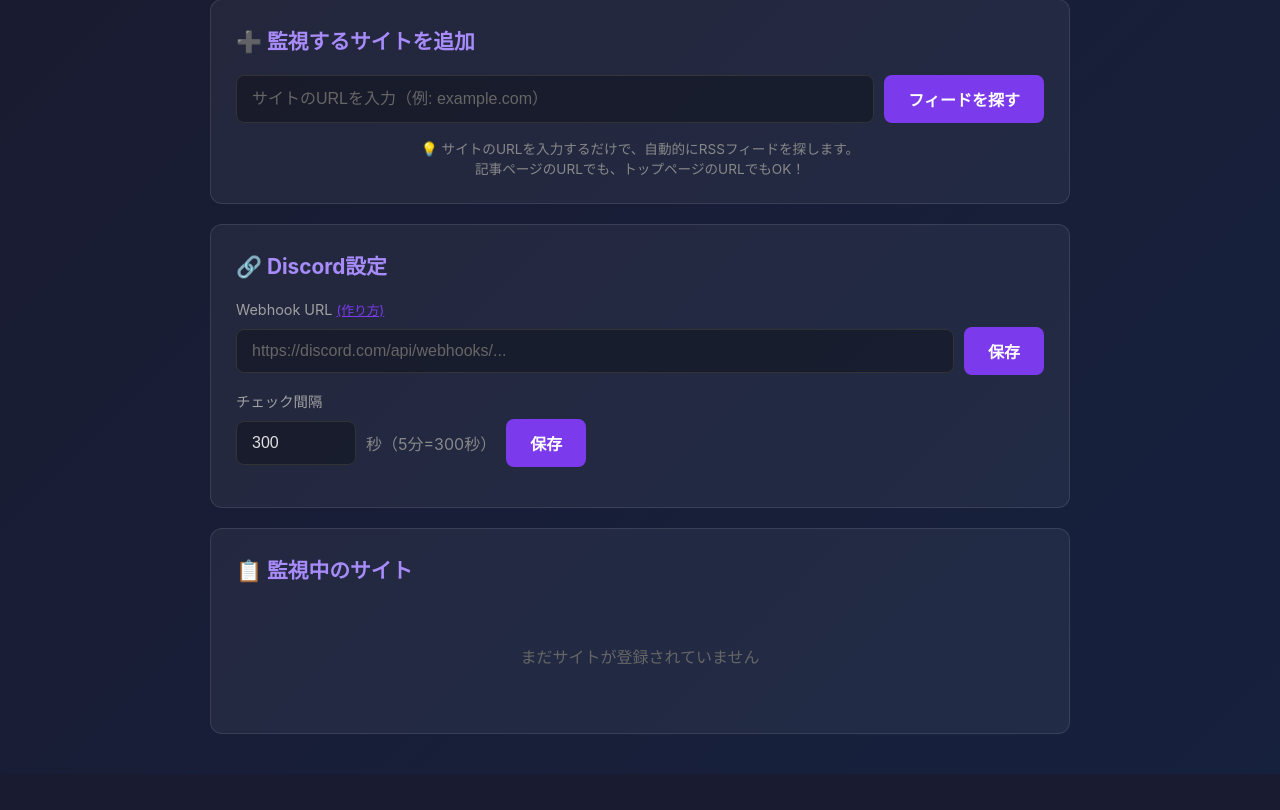
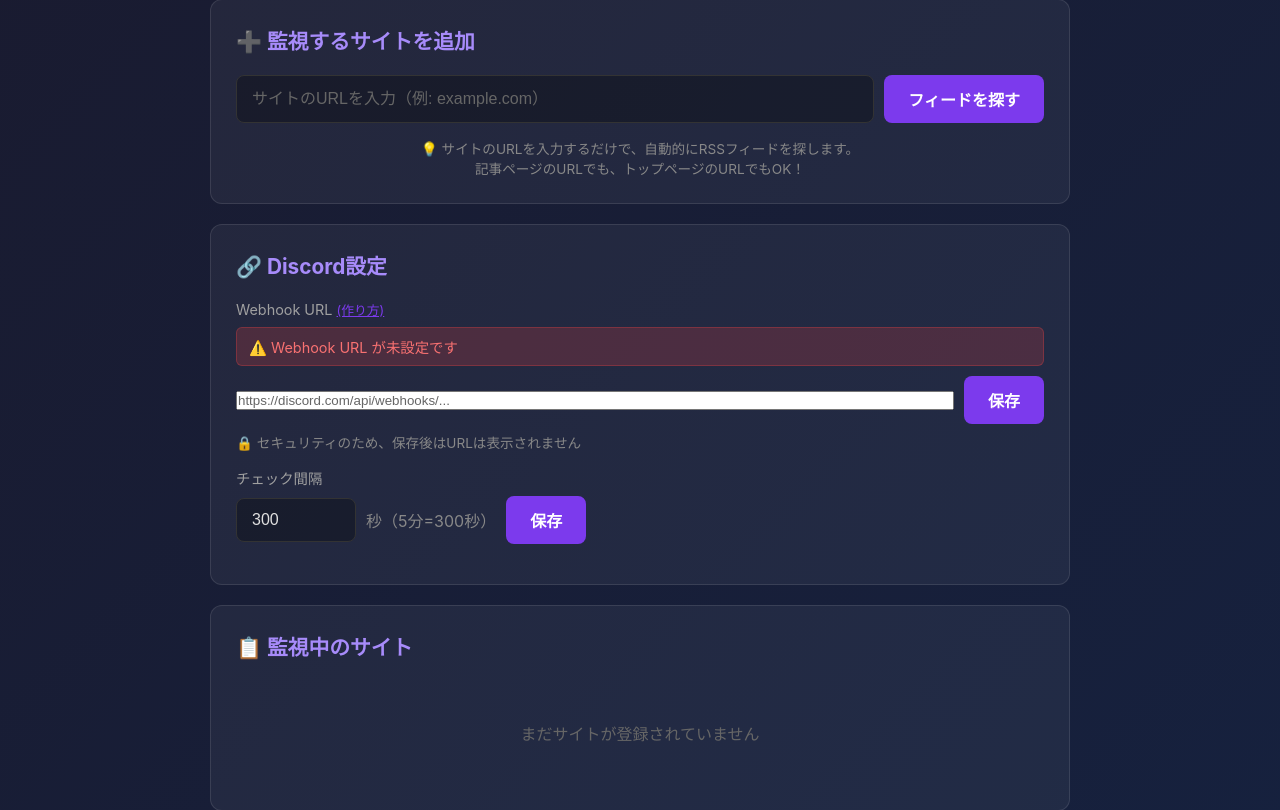
Before and after one commit to ganondorofu/rss-notify-naii, a Flask app: page / in a window 1280 px wide. Shown: the part 426-1236 px from the top of the page. Before the commit the page ends 1200 px from the top, so only its background shows below. Run offline with Flask 2, Linux system fonts and the light colour scheme; data that the repository does not hold is empty.

Commit message:
feat: Webhook URLの設定状況を表示する機能を追加
- app.py: Webhook URLの設定状況をマスクして返すようにAPIを修正
- index.html: Webhook URLの設定状況を表示するスタイルと要素を追加
- Webhook URLが設定済みか未設定かに応じて、ユーザーにフィードバックを提供する機能を実装

```diff
--- a/app.py
+++ b/app.py
@@ -364,9 +364,15 @@
 
 @app.route("/api/config", methods=["GET"])
 def get_config():
-    """設定を取得"""
+    """設定を取得（Webhook URLはマスク）"""
     config = load_config()
-    return jsonify(config)
+    # Webhook URLは設定済みかどうかだけ返す
+    webhook_url = config.get("discord_webhook_url", "")
+    config_response = {
+        "check_interval": config.get("check_interval", 300),
+        "webhook_configured": bool(webhook_url and len(webhook_url) > 10)
+    }
+    return jsonify(config_response)
 
 @app.route("/api/config", methods=["POST"])
 def update_config():
--- a/templates/index.html
+++ b/templates/index.html
@@ -234,6 +234,25 @@
         .edit-name-input:focus {
             outline: none;
             border-color: #a78bfa;
+        }
+
+        .webhook-status {
+            padding: 8px 12px;
+            border-radius: 6px;
+            margin-bottom: 10px;
+            font-size: 0.9rem;
+        }
+
+        .webhook-configured {
+            background: rgba(16, 185, 129, 0.2);
+            color: #10b981;
+            border: 1px solid rgba(16, 185, 129, 0.3);
+        }
+
+        .webhook-not-configured {
+            background: rgba(239, 68, 68, 0.2);
+            color: #f87171;
+            border: 1px solid rgba(239, 68, 68, 0.3);
         }
 
         .feed-url {
@@ -512,10 +531,12 @@
             <h2>🔗 Discord設定</h2>
             <div class="form-group">
                 <label>Webhook URL <a href="https://support.discord.com/hc/ja/articles/228383668" target="_blank" style="color: #7c3aed; font-size: 0.8rem;">(作り方)</a></label>
+                <div id="webhook-status" class="webhook-status"></div>
                 <div class="inline-form">
-                    <input type="url" id="webhook-url" placeholder="https://discord.com/api/webhooks/...">
+                    <input type="password" id="webhook-url" placeholder="https://discord.com/api/webhooks/..." autocomplete="off">
                     <button class="btn btn-primary" onclick="saveWebhook()">保存</button>
                 </div>
+                <p class="help-text" style="margin-top: 8px;">🔒 セキュリティのため、保存後はURLは表示されません</p>
             </div>
             <div class="form-group">
                 <label>チェック間隔</label>
@@ -584,7 +605,19 @@
             fetch('/api/config')
                 .then(res => res.json())
                 .then(config => {
-                    document.getElementById('webhook-url').value = config.discord_webhook_url || '';
+                    // Webhook URLは表示しない（設定済みかどうかだけ表示）
+                    const statusDiv = document.getElementById('webhook-status');
+                    if (config.webhook_configured) {
+                        statusDiv.className = 'webhook-status webhook-configured';
+                        statusDiv.innerHTML = '✅ Webhook URL 設定済み';
+                    } else {
+                        statusDiv.className = 'webhook-status webhook-not-configured';
+                        statusDiv.innerHTML = '⚠️ Webhook URL が未設定です';
+                    }
+                    document.getElementById('webhook-url').value = '';
+                    document.getElementById('webhook-url').placeholder = config.webhook_configured
+                        ? '新しいURLを入力して更新...'
+                        : 'https://discord.com/api/webhooks/...';
                     document.getElementById('check-interval').value = config.check_interval || 300;
                 });
         }
@@ -851,14 +884,28 @@
         }
 
         function saveWebhook() {
-            const url = document.getElementById('webhook-url').value;
+            const url = document.getElementById('webhook-url').value.trim();
+
+            if (!url) {
+                showToast('Webhook URLを入力してください', 'error');
+                return;
+            }
+
+            if (!url.startsWith('https://discord.com/api/webhooks/')) {
+                showToast('有効なDiscord Webhook URLを入力してください', 'error');
+                return;
+            }
+
             fetch('/api/config', {
                 method: 'POST',
                 headers: {'Content-Type': 'application/json'},
                 body: JSON.stringify({discord_webhook_url: url})
             })
             .then(res => res.json())
-            .then(() => showToast('Webhook URLを保存しました'))
+            .then(() => {
+                showToast('Webhook URLを保存しました');
+                loadConfig(); // 設定を再読み込み
+            })
             .catch(() => showToast('保存に失敗しました', 'error'));
         }
 
```
